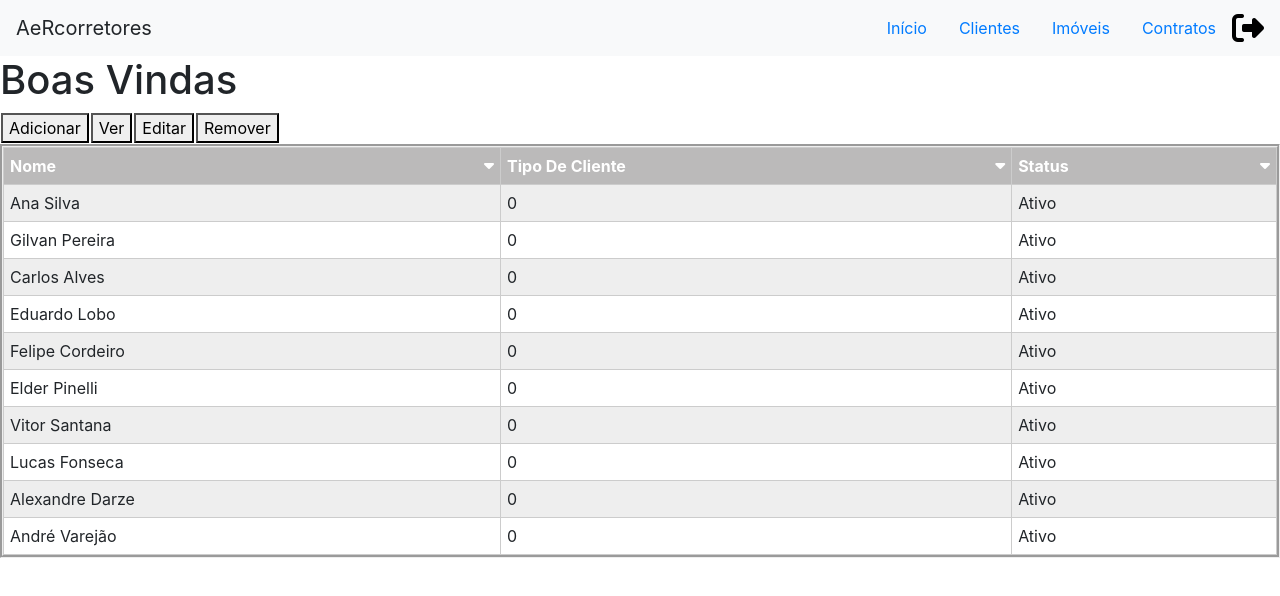
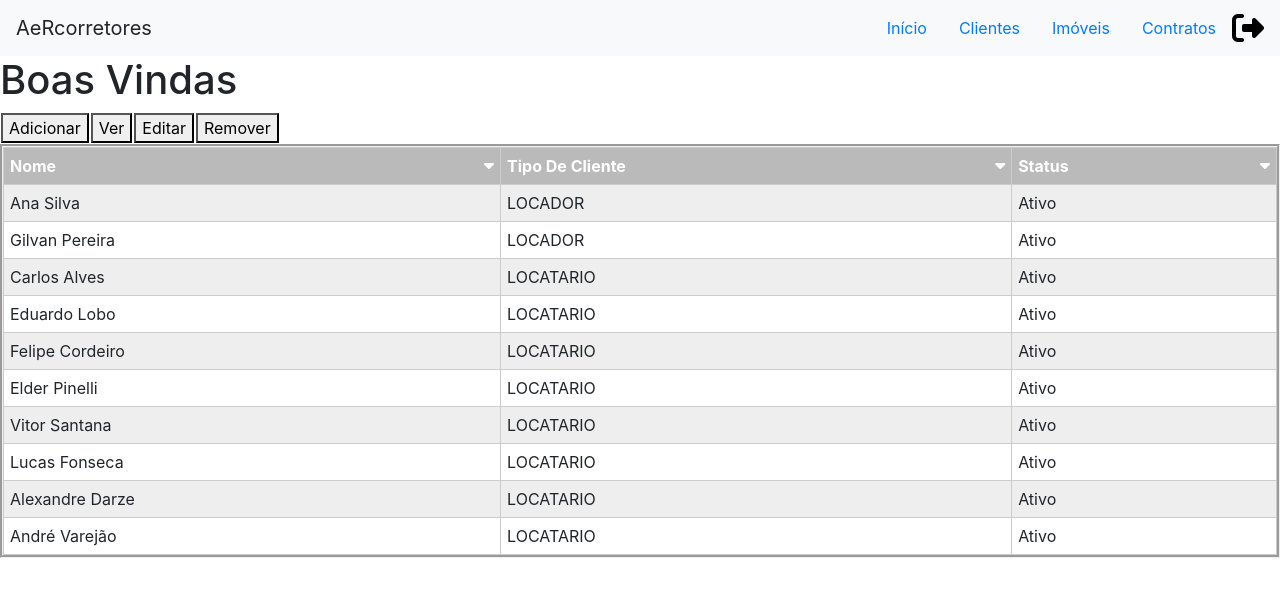
Before and after one commit to ruaanc/Ng_Imobiliaria, an Angular app: page /clientes in a window 1280 px wide. Shown: the top 596 px of the page. Built offline with nearby package versions, Linux system fonts and the light colour scheme.

Commit message:
ClienteService UP

```diff
--- a/src/app/Cliente/cliente-locador.ts
+++ b/src/app/Cliente/cliente-locador.ts
@@ -12,7 +12,7 @@ export class ClienteLocador extends Cliente {
         theEmail: string,
         theProfissao: string,
         theEndereco: Endereco,
-        tipo: TipoCliente,
+        tipo: string,
         private theCpf: string) {
         super(theId, theNome, theRg, theTelefone, theEmail, theProfissao, theEndereco, tipo)
 	}
--- a/src/app/Cliente/cliente-locatario.ts
+++ b/src/app/Cliente/cliente-locatario.ts
@@ -12,7 +12,7 @@ export class ClienteLocatario extends Cliente {
         theEmail: string,
         theProfissao: string,
         theEndereco: Endereco,
-        tipo: TipoCliente,
+        tipo: string,
         private theCnpj: string) {
         super(theId, theNome, theRg, theTelefone, theEmail, theProfissao, theEndereco, tipo)
 	}
--- a/src/app/Cliente/cliente.service.ts
+++ b/src/app/Cliente/cliente.service.ts
@@ -24,16 +24,16 @@ export class ClienteService {
   end9: Endereco = new Endereco('Rua Rogério Carneiro', 129, 'Aliança', 'Pernambuco')
   end10: Endereco = new Endereco('Rua Alto de Cima', 19, 'Timbaúba', 'Pernambuco')
 
-  cli1: Cliente = new ClienteLocador(1, 'Ana Silva', 776325413, '(83) 9663-0456', 'ana.silva@gmail.com','Motorista', this.end1, TipoCliente.LOCADOR , '1086003541')
-  cli2: Cliente = new ClienteLocador(2, 'Gilvan Pereira', 476383930, '(83) 9602-2464', 'gilvan@gmail.com','Motorista', this.end2,TipoCliente.LOCADOR, '982873672')
-  cli3: Cliente = new ClienteLocador(3, 'Carlos Alves',72378203, '(83) 8689-8268', 'carlos@gmail.com','Motorista', this.end3, TipoCliente.LOCADOR, '8738783299')
-  cli4: Cliente = new ClienteLocador(4, 'Eduardo Lobo', 90824893, '(83) 8181-8844', 'eduardo@gmail.com','Motorista', this.end4,TipoCliente.LOCADOR, '048463830')
-  cli5: Cliente = new ClienteLocador(5, 'Felipe Cordeiro', 836528309, '(83) 8738-8390', 'felipe@gmail.com','Motorista', this.end5, TipoCliente.LOCADOR, '94736483')
-  cli6: Cliente = new ClienteLocador(6, 'Elder Pinelli', 768293865, '(81) 9216-3861', 'elder@gmail.com','Motorista', this.end6, TipoCliente.LOCADOR , '98463649')
-  cli7: Cliente = new ClienteLocador(7, 'Vitor Santana', 436398473, '(83) 9932-2611', 'vitor@gmail.com','Motorista', this.end7, TipoCliente.LOCADOR, '098328738')
-  cli8: Cliente = new ClienteLocador(8, 'Lucas Fonseca', 84739092, '(83) 4047-0456', 'lucas@gmail.com','Motorista', this.end8, TipoCliente.LOCADOR, '0974692337')
-  cli9: Cliente = new ClienteLocador(9, 'Alexandre Darze', 907539840, '(83) 5482-5888', 'alexandre@gmail.com','Motorista', this.end9, TipoCliente.LOCADOR, '097463297')
-  cli10: Cliente = new ClienteLocador(10, 'André Varejão', 907439862, '(83) 9601-6238', 'andre@gmail.com','Motorista', this.end1, TipoCliente.LOCADOR, '9438428629')
+  cli1: Cliente = new ClienteLocador(1, 'Ana Silva', 776325413, '(83) 9663-0456', 'ana.silva@gmail.com','Motorista', this.end1, 'LOCADOR' , '1086003541')
+  cli2: Cliente = new ClienteLocador(2, 'Gilvan Pereira', 476383930, '(83) 9602-2464', 'gilvan@gmail.com','Motorista', this.end2, 'LOCADOR', '982873672')
+  cli3: Cliente = new ClienteLocador(3, 'Carlos Alves',72378203, '(83) 8689-8268', 'carlos@gmail.com','Motorista', this.end3, 'LOCATARIO', '8738783299')
+  cli4: Cliente = new ClienteLocador(4, 'Eduardo Lobo', 90824893, '(83) 8181-8844', 'eduardo@gmail.com','Motorista', this.end4, 'LOCATARIO', '048463830')
+  cli5: Cliente = new ClienteLocador(5, 'Felipe Cordeiro', 836528309, '(83) 8738-8390', 'felipe@gmail.com','Motorista', this.end5, 'LOCATARIO', '94736483')
+  cli6: Cliente = new ClienteLocador(6, 'Elder Pinelli', 768293865, '(81) 9216-3861', 'elder@gmail.com','Motorista', this.end6, 'LOCATARIO', '98463649')
+  cli7: Cliente = new ClienteLocador(7, 'Vitor Santana', 436398473, '(83) 9932-2611', 'vitor@gmail.com','Motorista', this.end7, 'LOCATARIO', '098328738')
+  cli8: Cliente = new ClienteLocador(8, 'Lucas Fonseca', 84739092, '(83) 4047-0456', 'lucas@gmail.com','Motorista', this.end8, 'LOCATARIO', '0974692337')
+  cli9: Cliente = new ClienteLocador(9, 'Alexandre Darze', 907539840, '(83) 5482-5888', 'alexandre@gmail.com','Motorista', this.end9, 'LOCATARIO', '097463297')
+  cli10: Cliente = new ClienteLocador(10, 'André Varejão', 907439862, '(83) 9601-6238', 'andre@gmail.com','Motorista', this.end1, 'LOCATARIO', '9438428629')
 
   clientes: Cliente[] = [this.cli1, this.cli2, this.cli3, this.cli4, this.cli5, this.cli6, this.cli7, this.cli8, this.cli9, this.cli10]
 
--- a/src/app/Cliente/cliente.ts
+++ b/src/app/Cliente/cliente.ts
@@ -10,6 +10,6 @@ export class Cliente {
          private email: string,
          private profissao: string,
          private endereco: Endereco,
-         private tipo: TipoCliente) {}
+         private tipo: string) {}
 
 }
```
